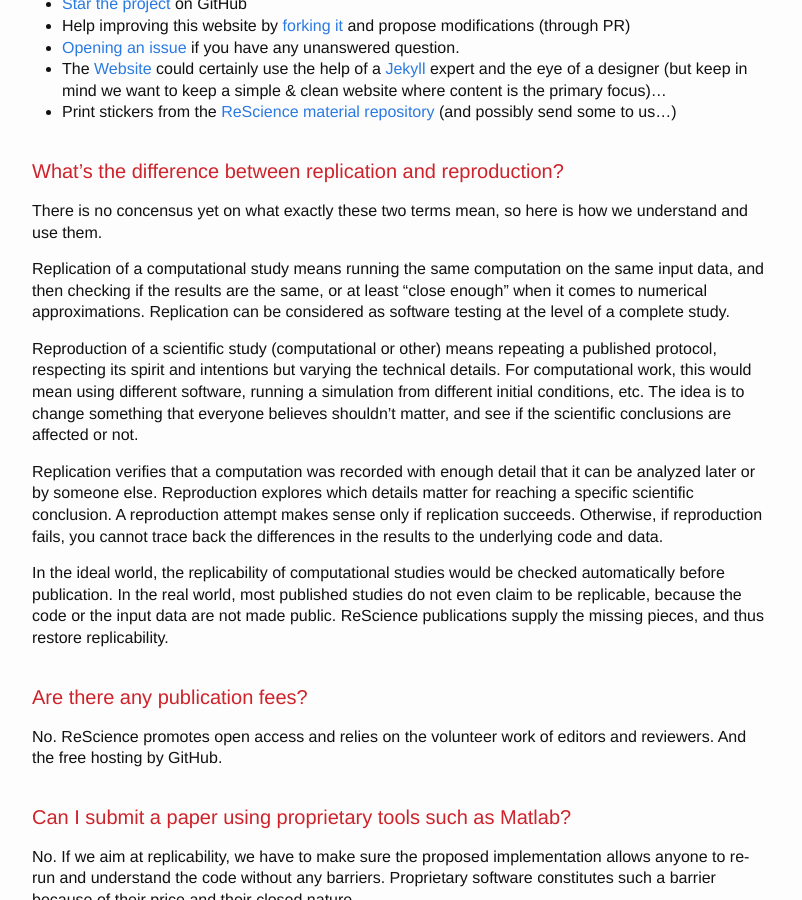
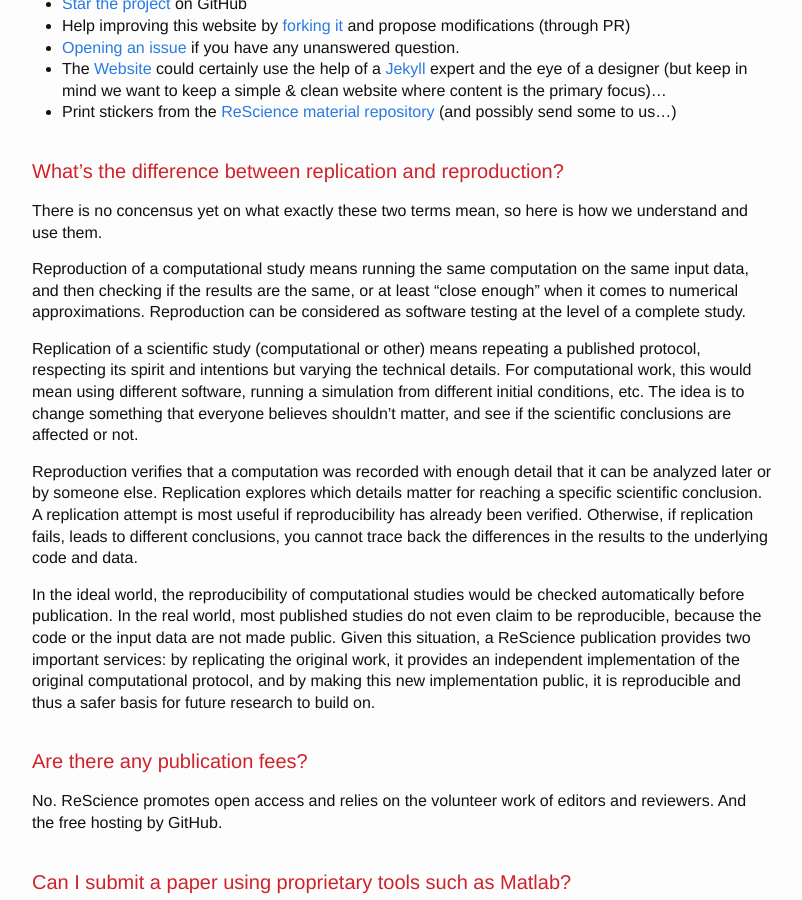
Before and after one commit to ReScience/rescience.github.io, a Jekyll site: the page built from 05-FAQ.md, in a window 1280 px wide and 900 px high, scrolled down 458 px. Shown: the whole window, without its empty margins (238-1040 px from the left). Built offline with Jekyll 4.4.1, drawn with Linux system fonts in a browser that asks for light colours; our own code applies the rules of GitHub Pages for plain Markdown files.

Commit message:
Fix the re*bility terminology in the FAQ

```diff
--- a/05-FAQ.md
+++ b/05-FAQ.md
@@ -52,18 +52,23 @@ initial conditions, etc. The idea is to change something that everyone
 believes shouldn't matter, and see if the scientific conclusions are
 affected or not.
 
-Replication verifies that a computation was recorded with enough
-detail that it can be analyzed later or by someone else. Reproduction
+Reproduction verifies that a computation was recorded with enough
+detail that it can be analyzed later or by someone else. Replication
 explores which details matter for reaching a specific scientific
-conclusion. A reproduction attempt makes sense only if replication
-succeeds. Otherwise, if reproduction fails, you cannot trace back the
-differences in the results to the underlying code and data.
+conclusion. A replication attempt is most useful if reproducibility
+has already been verified. Otherwise, if replication fails, leads to
+different conclusions, you cannot trace back the differences in the
+results to the underlying code and data.
 
-In the ideal world, the replicability of computational studies would
+In the ideal world, the reproducibility of computational studies would
 be checked automatically before publication. In the real world, most
-published studies do not even claim to be replicable, because the code
-or the input data are not made public. Re**Science** publications
-supply the missing pieces, and thus restore replicability.
+published studies do not even claim to be reproducible, because the code
+or the input data are not made public. Given this situation,
+a Re**Science** publication provides two important services: by replicating
+the original work, it provides an independent implementation of the
+original computational protocol, and by making this new implementation
+public, it is reproducible and thus a safer basis for future research
+to build on.
 
 
 ## Are there any publication fees?
```
Also changed, not shown: other parts of 05-FAQ.md (+3 -3 lines).
